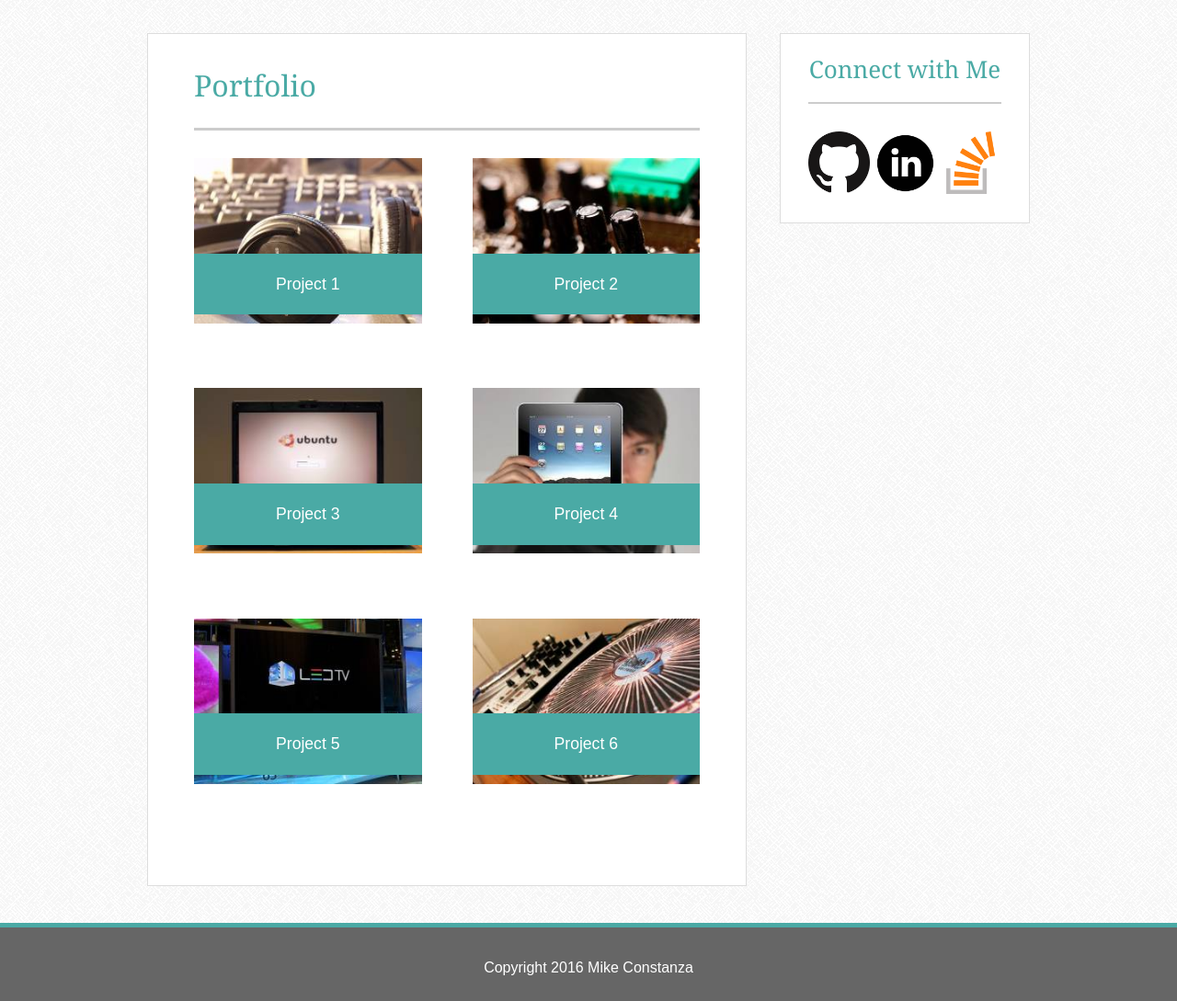
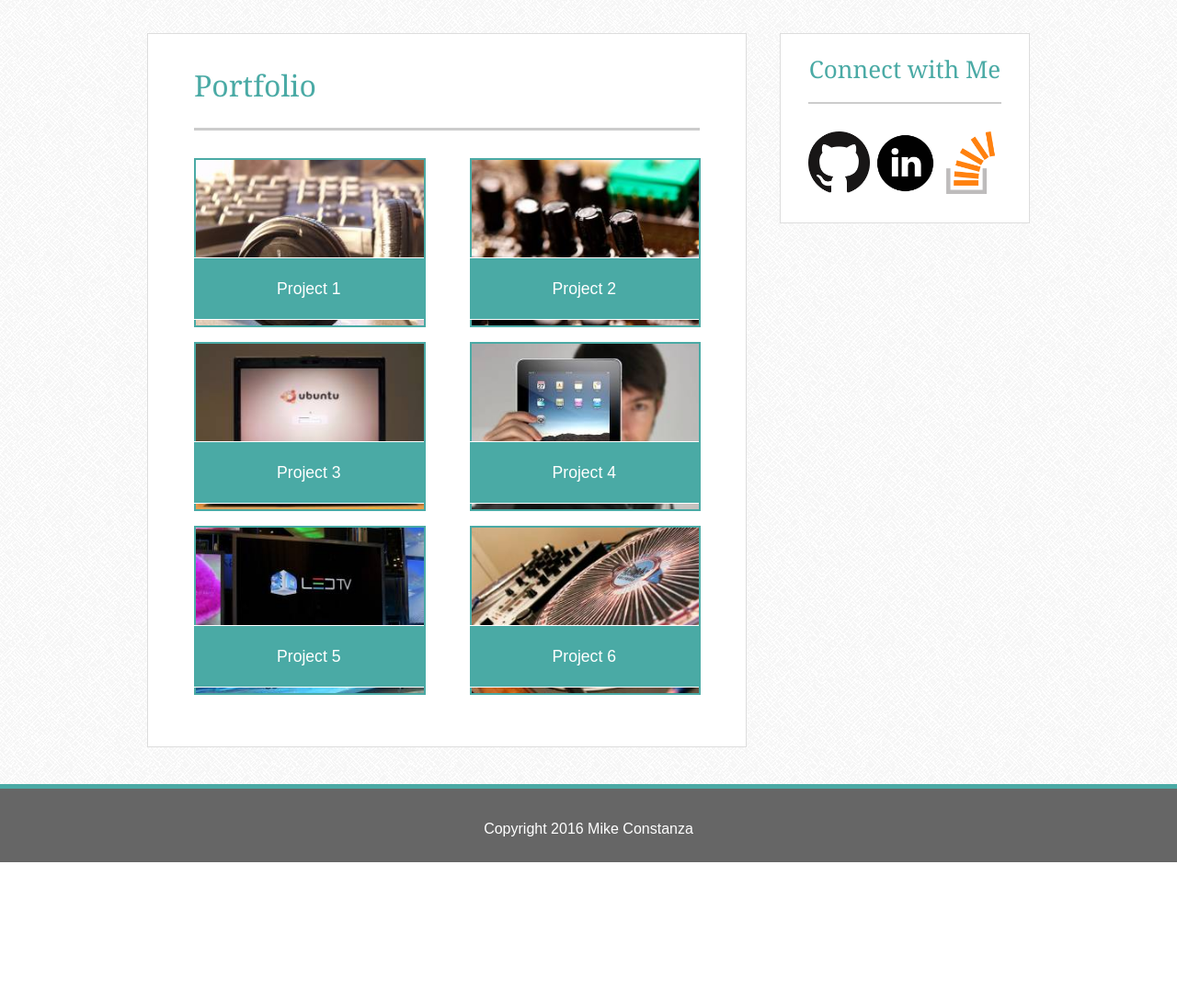
Before and after one commit to mconstanza/Basic-Portfolio, a PHP site: page /portfolio.html in a window 1280 px wide. Shown: the part 96-1185 px from the top of the page at 92% size. After the commit the page ends 1034 px from the top, so only its background shows below. Run offline with PHP 8.4, Linux system fonts and the light colour scheme.

Commit message:
added borders to portfolio pics

```diff
--- a/assets/css/style.css
+++ b/assets/css/style.css
@@ -138,7 +138,7 @@ nav ul li a:hover:not(.active) { color: #4aaaa5; }
 	width: 25%;
 	float: left;
 	margin-right: 15px;
-	border: 2px solid #cccccc ;
+	border: 2px solid #cccccc;
 }
 
 
@@ -240,14 +240,16 @@ textarea{
 	float: left;
 	font-size: 110%;
 	color: white;
+	height: 200px;
 }
 
 .portfolio-right {
-	margin-left: 55px;
+	margin-left: 52px;
 }
 
 .portfolio-project img {
 	width: 100%;
+	border: 2px solid #4aaaa5;
 }
 
 .portfolio-project-banner {
@@ -255,10 +257,12 @@ textarea{
 	z-index: 2;
 	background-color: #4aaaa5;
 	width: 100%;
-	padding: 18px 0px;
+	padding: 18px 1px 18px 1px;
 	text-align: center;
 	bottom: 80px;
 	color: white;
+	border-top: 1px solid #fff;
+	border-bottom: 1px solid #fff;
 }
 
 .portfolio-project-banner p {
```
